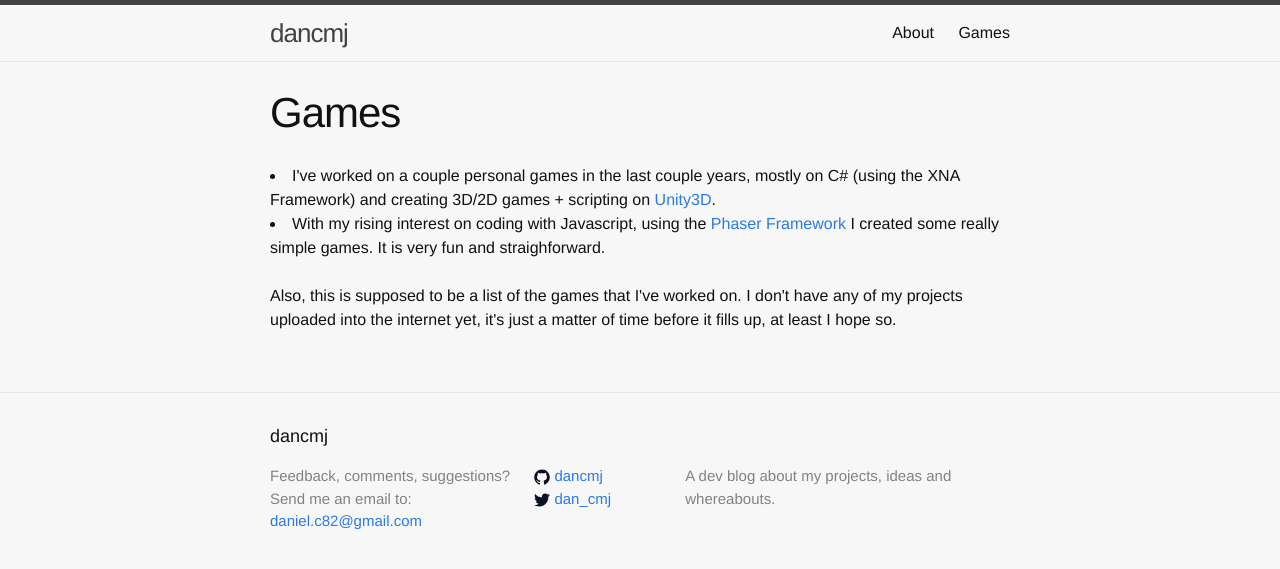
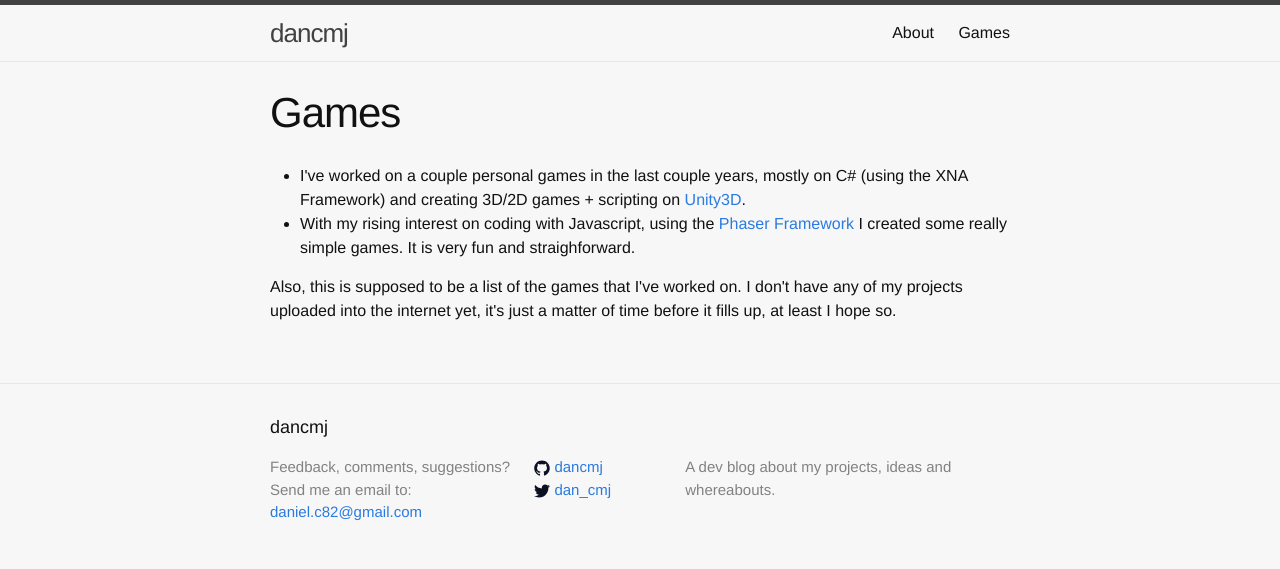
Before and after one commit to dancmj/dancmj.github.io, a Jekyll site: the page built from games.html, in a window 1280 px wide. Shown: the top 569 px of the page. Built offline with Jekyll 4.4.1, drawn with Linux system fonts in a browser that asks for light colours.

Commit message:
Corrected some HTML tags.

```diff
--- a/games.html
+++ b/games.html
@@ -5,10 +5,12 @@ permalink: /games/
 ---
 
 <p></p>
-<li>I've worked on a couple personal games in the last couple years, mostly on C# (using the XNA Framework) and creating 3D/2D games + scripting on <a href="http://unity3d.com/">Unity3D</a>.</li>
-<li>With my rising interest on coding with Javascript, using the <a href="http://phaser.io/">Phaser Framework</a> I created some really simple games. It is very fun and straighforward.</li>
-<p><br>Also, this is supposed to be a list
-of the games that I've worked on. I don't
-  have any of my projects uploaded into the internet yet,
-  it's just a matter of time before it fills up, at least I hope so.
-</p>
+<ul>
+    <li>
+        I've worked on a couple personal games in the last couple years, mostly on C# (using the XNA Framework) and creating 3D/2D games + scripting on <a href="http://unity3d.com/">Unity3D</a>.
+    </li>
+    <li>
+        With my rising interest on coding with Javascript, using the <a href="http://phaser.io/">Phaser Framework</a> I created some really simple games. It is very fun and straighforward.
+    </li>
+</ul>
+    <p>Also, this is supposed to be a list of the games that I've worked on. I don't have any of my projects uploaded into the internet yet, it's just a matter of time before it fills up, at least I hope so.</p>
```
